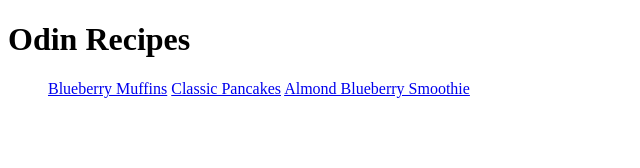
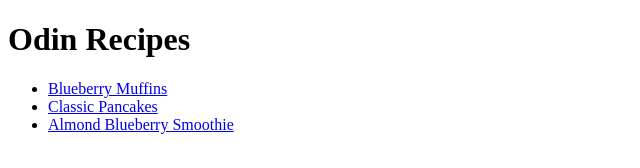
Before and after one commit to anthstepp11/odin-recipes, a plain HTML site: page index.html in a window 1280 px wide. Shown: the whole page, without its empty margins (0-640 px from the left). Drawn offline with Linux system fonts and the light colour scheme.

Commit message:
index.html

```diff
--- a/index.html
+++ b/index.html
@@ -9,9 +9,9 @@
 <body>
     <h1>Odin Recipes</h1>
     <ul>
-    <a href="recipes/muffins.html">Blueberry Muffins</a>
-    <a href="recipes/pancakes.html">Classic Pancakes</a>
-    <a href="recipes/smoothie.html">Almond Blueberry Smoothie</a>
+   <li> <a href="recipes/muffins.html">Blueberry Muffins</a></li>
+    <li><a href="recipes/pancakes.html">Classic Pancakes</a></li>
+    <li><a href="recipes/smoothie.html">Almond Blueberry Smoothie</a></li>
     </ul>
 </body>
 </html>
```
